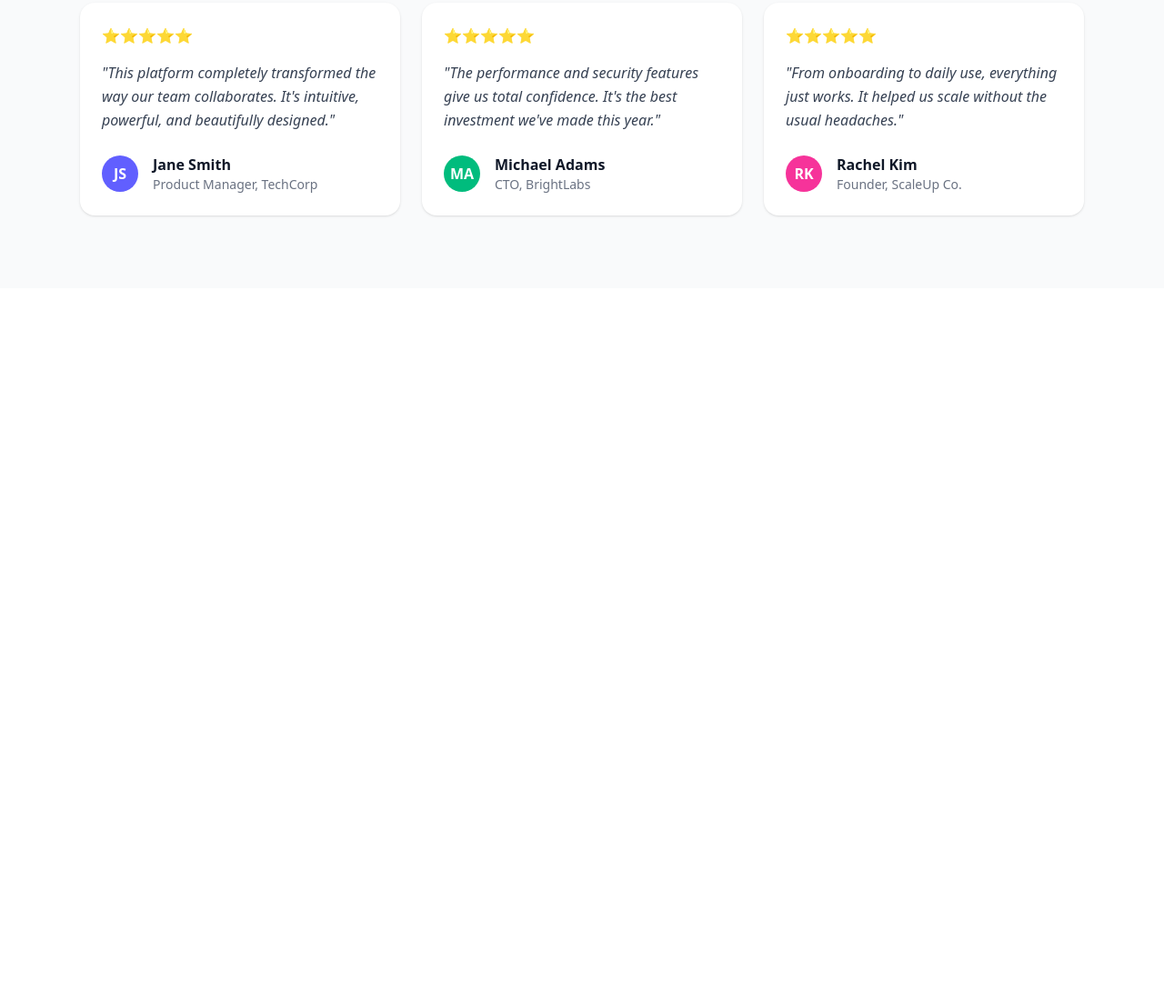
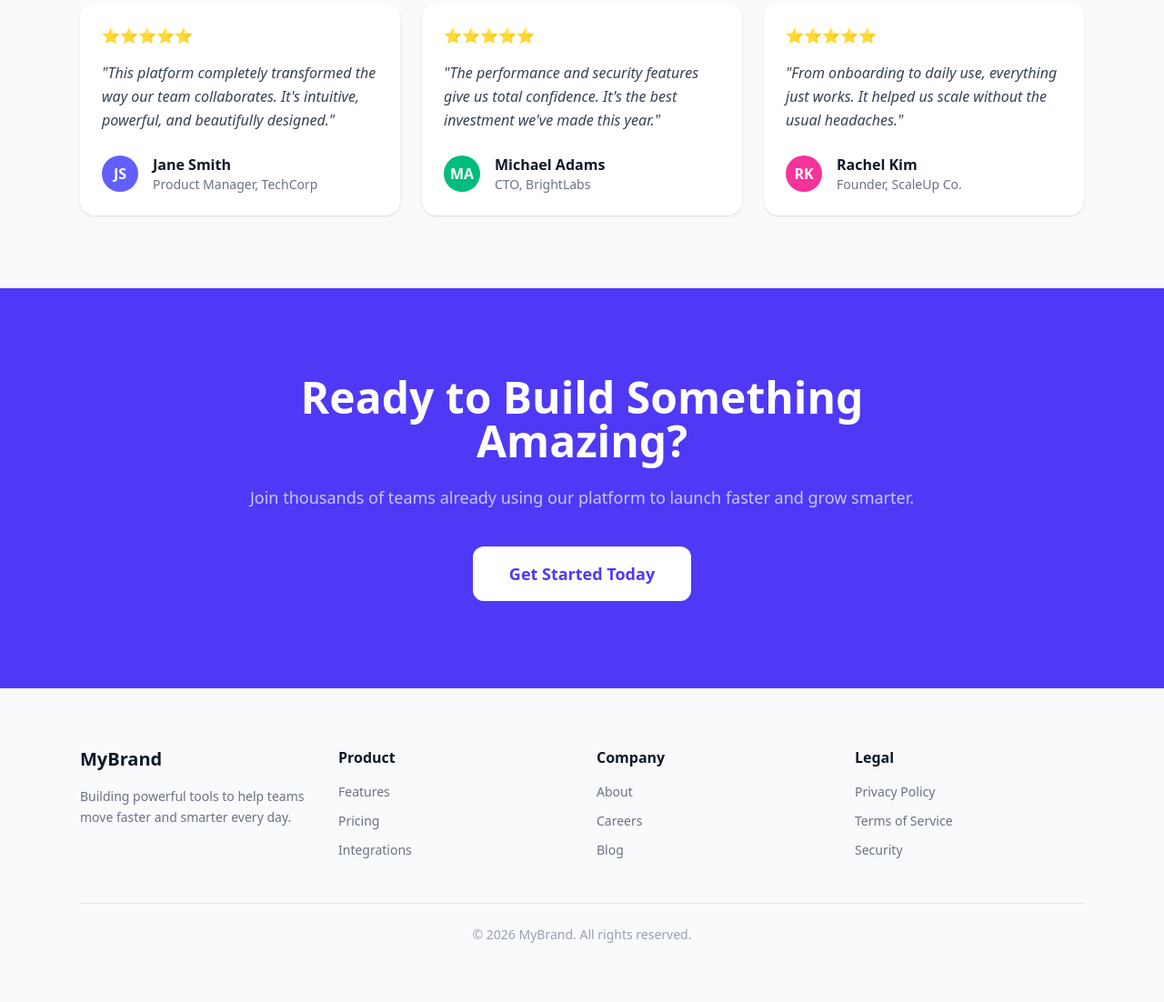
Before and after one commit to JennyCapricon/Tailwind-Css, a plain HTML site: page Index.html in a window 1280 px wide. Shown: the part 3181-4283 px from the top of the page at 91% size. Before the commit the page ends 3498 px from the top, so only its background shows below. Drawn offline with nearby package versions, Linux system fonts and the light colour scheme.

Commit message:
feat: step 8 - cta banner and footer

```diff
--- a/Index.html
+++ b/Index.html
@@ -593,7 +593,143 @@
     </section>
 
     <!-- STEP 8: CTA BANNER -->
+    <!-- CTA Banner -->
+    <section class="bg-indigo-600">
+      <div class="py-24 px-6 text-center max-w-4xl mx-auto">
+        <!-- Headline -->
+        <h2 class="text-3xl md:text-5xl font-black text-white mb-6">
+          Ready to Build Something Amazing?
+        </h2>
+
+        <!-- Supporting Text -->
+        <p class="text-white/70 text-lg mb-10">
+          Join thousands of teams already using our platform to launch faster
+          and grow smarter.
+        </p>
+
+        <!-- CTA Button -->
+        <a
+          href="#"
+          class="inline-block bg-white text-indigo-600 px-10 py-4 rounded-xl font-semibold text-lg hover:bg-gray-100 transition duration-300"
+        >
+          Get Started Today
+        </a>
+      </div>
+    </section>
 
     <!-- STEP 9: FOOTER -->
   </body>
 </html>
+<!-- Footer -->
+<footer class="bg-gray-50 dark:bg-gray-900">
+  <div class="max-w-6xl mx-auto px-6 py-16">
+    <!-- Footer Grid -->
+    <div class="grid grid-cols-2 md:grid-cols-4 gap-8">
+      <!-- Brand Column -->
+      <div>
+        <h3 class="font-bold text-xl text-gray-900 dark:text-white mb-4">
+          MyBrand
+        </h3>
+        <p class="text-gray-500 dark:text-gray-400 text-sm leading-relaxed">
+          Building powerful tools to help teams move faster and smarter every
+          day.
+        </p>
+      </div>
+
+      <!-- Product Links -->
+      <div>
+        <h4 class="font-semibold text-gray-900 dark:text-white mb-4">
+          Product
+        </h4>
+        <ul class="space-y-3 text-sm text-gray-500 dark:text-gray-400">
+          <li>
+            <a
+              href="#"
+              class="hover:text-gray-900 dark:hover:text-white transition"
+              >Features</a
+            >
+          </li>
+          <li>
+            <a
+              href="#"
+              class="hover:text-gray-900 dark:hover:text-white transition"
+              >Pricing</a
+            >
+          </li>
+          <li>
+            <a
+              href="#"
+              class="hover:text-gray-900 dark:hover:text-white transition"
+              >Integrations</a
+            >
+          </li>
+        </ul>
+      </div>
+
+      <!-- Company Links -->
+      <div>
+        <h4 class="font-semibold text-gray-900 dark:text-white mb-4">
+          Company
+        </h4>
+        <ul class="space-y-3 text-sm text-gray-500 dark:text-gray-400">
+          <li>
+            <a
+              href="#"
+              class="hover:text-gray-900 dark:hover:text-white transition"
+              >About</a
+            >
+          </li>
+          <li>
+            <a
+              href="#"
+              class="hover:text-gray-900 dark:hover:text-white transition"
+              >Careers</a
+            >
+          </li>
+          <li>
+            <a
+              href="#"
+              class="hover:text-gray-900 dark:hover:text-white transition"
+              >Blog</a
+            >
+          </li>
+        </ul>
+      </div>
+
+      <!-- Legal Links -->
+      <div>
+        <h4 class="font-semibold text-gray-900 dark:text-white mb-4">Legal</h4>
+        <ul class="space-y-3 text-sm text-gray-500 dark:text-gray-400">
+          <li>
+            <a
+              href="#"
+              class="hover:text-gray-900 dark:hover:text-white transition"
+              >Privacy Policy</a
+            >
+          </li>
+          <li>
+            <a
+              href="#"
+              class="hover:text-gray-900 dark:hover:text-white transition"
+              >Terms of Service</a
+            >
+          </li>
+          <li>
+            <a
+              href="#"
+              class="hover:text-gray-900 dark:hover:text-white transition"
+              >Security</a
+            >
+          </li>
+        </ul>
+      </div>
+    </div>
+
+    <!-- Divider + Copyright -->
+    <div
+      class="border-t border-gray-200 dark:border-gray-700 mt-12 pt-6 text-center"
+    >
+      <p class="text-sm text-gray-400">© 2026 MyBrand. All rights reserved.</p>
+    </div>
+  </div>
+</footer>
```
